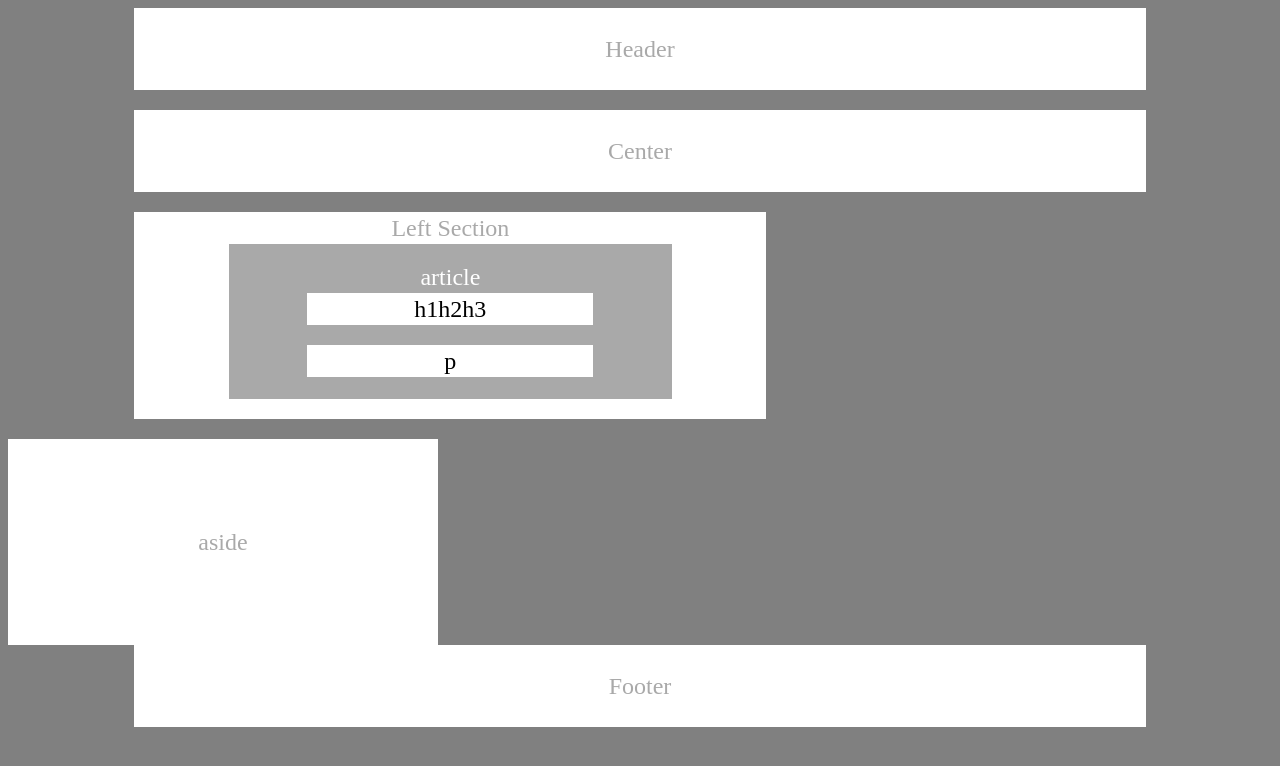
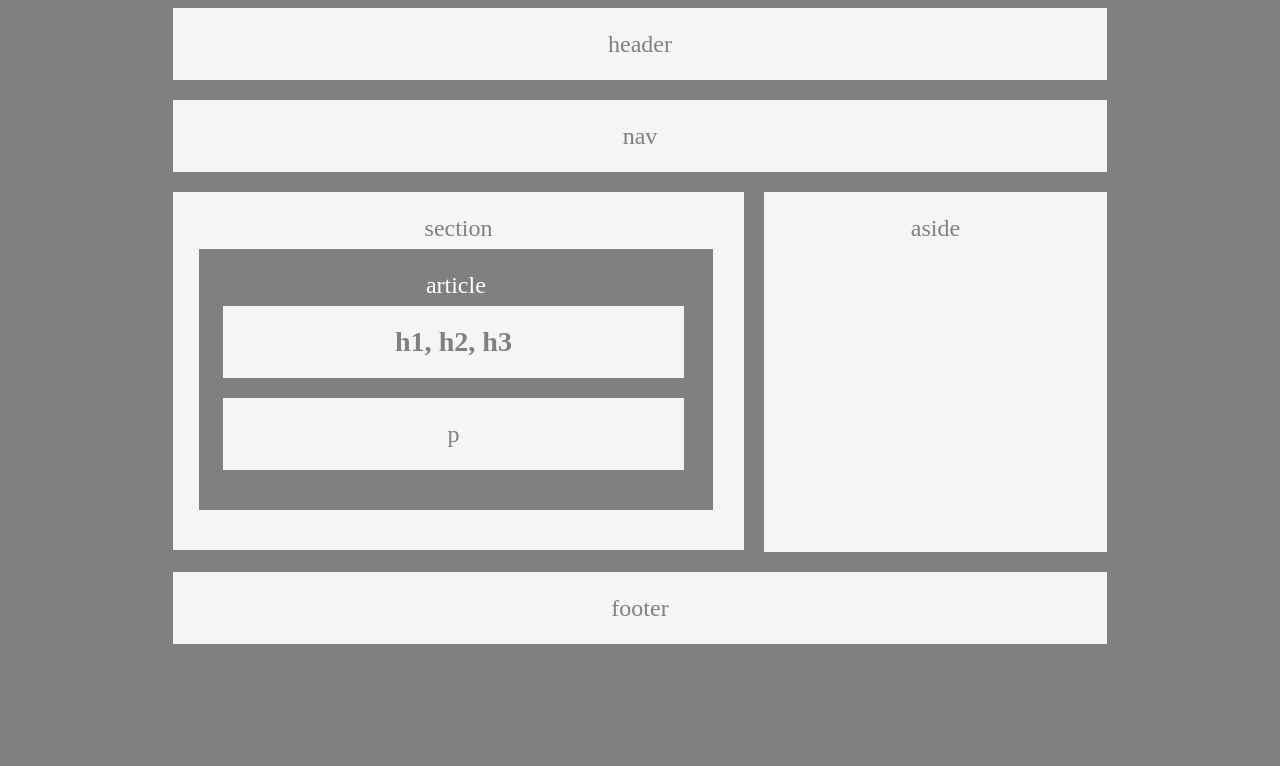
Before and after one commit to filipratkovic/HW-Wireframe, a plain HTML site: page index.html in a window 1280 px wide. Drawn offline with Linux system fonts and the light colour scheme.

Commit message:
code updated

```diff
--- a/index.html
+++ b/index.html
@@ -1,44 +1,20 @@
 <!DOCTYPE html>
 <html lang="en">
 <head>
-        <link rel="stylesheet" type="text/css" href="style.css">
-    <title>Homeworkweek1</title>
+    <meta charset="UTF-8">
+    <title>Homework I</title>
+    <link rel="stylesheet" href="style.css">
 </head>
 <body>
-
-<div>
-  <header>
-    Header
-  </header>
-</div>
-
-<div class="center" >
- Center
-</div>
-
-<div id="leftSection">
-Left Section
-
-<div id="article">
-article
-
-<div id="h1h2h3"> h1h2h3    </div>
-
-
-    <div id="p">p  </div>
-
-      </div>
-      </div>
-
-      <div id="aside">
-        aside
-
-      </div>
-
-      <footer>
-            Footer
-            </footer>
-
-
+    <header>header</header>
+    <div id="nav">nav</div>
+    <div id="section1">section
+       <div id="article1">article
+           <h3 id="inside1"><b> h1, h2, h3</b></h3>
+           <p id="inside2">p</p>
+       </div>
+    </div>
+    <div id="aside">aside</div>
 </body>
+<footer>footer</footer>
 </html>
--- a/style.css
+++ b/style.css
@@ -1,90 +1,83 @@
-
 * {
   box-sizing: border-box;
   text-align: center;
-    background-attachment: gray;
-
+  margin-left: 5%;
+  margin-right: 5%;
 }
-
+header {
+  padding: 20px;
+  margin-bottom: 20px;
+  color:grey;
+  background:whitesmoke;
+}
 body {
   font-size: 24px;
   line-height: 32px;
   color: #333;
-    background-color: gray;
+  background:grey;
 }
-
-  header {
-    padding: 25px;
+#nav{
+  padding: 20px;
   margin-bottom: 20px;
-    margin-right: 10%;
-    margin-left: 10%;
-    color: darkgray;
-    background: white;
+  color:grey;
+  background:whitesmoke;
 }
-  .center {
-    padding: 25px;
+#section1{
+    float: left;
+    width: 55%;
+    padding: 20px;
     margin-bottom: 20px;
-    margin-right: 10%;
-    margin-left: 10%;
-    color: darkgray;
-    background: white;
+    color:grey;
+    background:whitesmoke;
+    text-align: center;
+    margin-right: 1%;
 }
-
-  #leftSection{
-        float: left;
-        margin-right: 25px;
-        margin-left: 10%;
+#article1{
+  width: 97%;
+  padding: 20px;
   margin-bottom: 20px;
-
-        width: 50%;
-        color: darkgray;
-        background: white;
+  margin-top: 1%;
+  margin-left: 1%;
+  margin-right:1%;
+  color:white;
+  background:grey;
 }
-      #article{
-          padding: 17px;
-        margin-right: 10%;
-        margin-left: 15%;
+#inside1{
+  width: 97%;
+  padding: 20px;
   margin-bottom: 20px;
-        width: 70%;
-        color: white;
-        background: darkgrey;
+  margin-top: 1%;
+  margin-left: 1%;
+  margin-right:1%;
+  color: grey;
+  background:whitesmoke;
 }
-      #h1h2h3{
-        margin-right: 10%;
-        margin-left: 15%;
-
-        width: 70%;
+#inside2{
+  width: 97%;
+  padding: 20px;
   margin-bottom: 20px;
-        color: black;
-        background: white;
-      }
-      #p{
-        margin-right: 10%;
-        margin-left: 15%;
-        margin-bottom: 5px;
-        width: 70%;
-        color: black;
-        background: white;
+  margin-top: 1%;
+  margin-left: 1%;
+  margin-right:1%;
+  color: grey;
+  background:whitesmoke;
 }
 #aside{
-        padding: 87px;
   float: left;
-        width: 430px;
-        margin-right: 10%;
-        color: darkgray;
-        background: white;
+  width: 33%;
+  padding: 20px;
+  margin-bottom: 20px;
+  margin-left: 1%;
+  margin-right: 0.2%;
+  color:grey;
+  background:whitesmoke;
+  text-align: center;
+  height: 360px;
 }
-
-      footer {
-        padding: 25px;
+footer{
+  padding: 20px;
+  margin-bottom: 20px;
+  color:grey;
+  background:whitesmoke;
   clear: both;
-        margin-top: 20px;
-        margin-right: 10%;
-        margin-left: 10%;
-        color: darkgray;
-        background: white;
 }
-
-      .clearfix {
-        overflow: auto;
-      }
```
Lines whose indentation alone changed are shown as unchanged.
